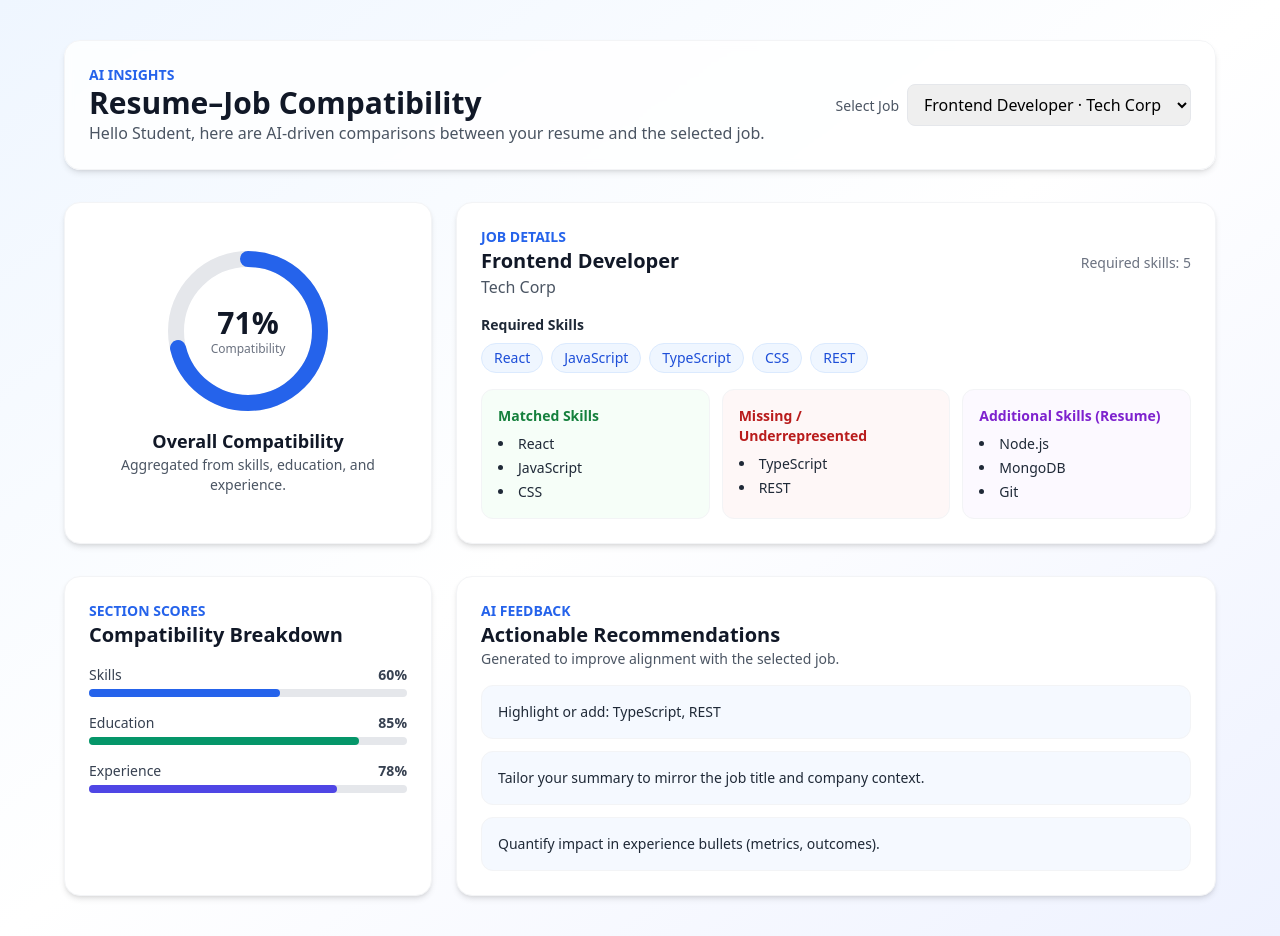
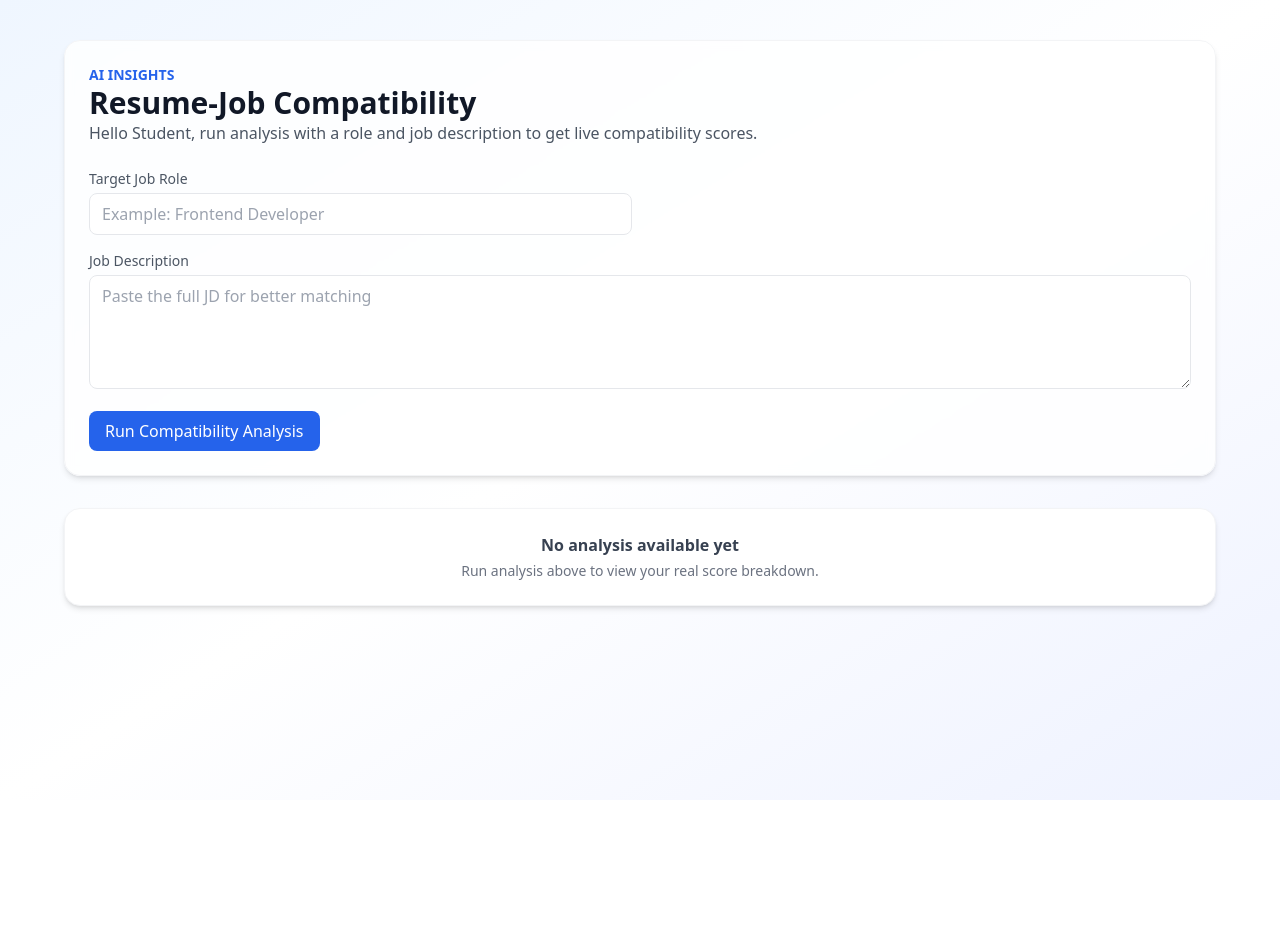
Before and after one commit to gowthamikota/final-year-project, a React (Create React App) app in the folder frontend/: page /compatibility in a window 1280 px wide. After the commit the page ends 800 px from the top, so only its background shows below. Built offline with nearby package versions, Linux system fonts and the light colour scheme.

Commit message:
refactor CompatibilityDashboard to enhance analysis fetching and display; add job role and description inputs for live compatibility scoring

```diff
--- a/frontend/src/pages/CompatibilityDashboard.js
+++ b/frontend/src/pages/CompatibilityDashboard.js
@@ -1,29 +1,7 @@
-import React, { useMemo, useState } from "react";
+import React, { useCallback, useEffect, useMemo, useState } from "react";
 import { useAuth } from "../context/AuthContext";
 
-const sampleJobs = [
-  {
-    id: "frontend-dev",
-    title: "Frontend Developer",
-    company: "Tech Corp",
-    requiredSkills: ["React", "JavaScript", "TypeScript", "CSS", "REST"],
-  },
-  {
-    id: "fullstack",
-    title: "Full Stack Engineer",
-    company: "Startup Inc",
-    requiredSkills: ["Node.js", "React", "MongoDB", "Docker", "CI/CD"],
-  },
-];
-
-const sampleResume = {
-  skills: ["React", "JavaScript", "CSS", "Node.js", "MongoDB", "Git"],
-  education: "B.Tech in Computer Science (2025)",
-  experience: [
-    "Frontend Intern – dashboards with React/Tailwind",
-    "Backend Intern – REST APIs with Express/MongoDB",
-  ],
-};
+const API_URL = process.env.REACT_APP_API_URL || "http://localhost:5000/api";
 
 const Gauge = ({ score }) => (
   <div className="relative h-40 w-40 flex items-center justify-center">
@@ -36,7 +14,7 @@ const Gauge = ({ score }) => (
         stroke="#2563eb"
         strokeWidth="10"
         fill="none"
-        strokeDasharray={`${score * 2.83} 283`}
+        strokeDasharray={`${Math.max(0, Math.min(100, score)) * 2.83} 283`}
         strokeLinecap="round"
       />
     </svg>
@@ -47,96 +25,218 @@ const Gauge = ({ score }) => (
   </div>
 );
 
+const getConfidenceMeta = (score) => {
+  if (score >= 70) return { label: "High", style: "bg-green-100 text-green-700" };
+  if (score >= 40) return { label: "Medium", style: "bg-yellow-100 text-yellow-700" };
+  return { label: "Low", style: "bg-orange-100 text-orange-700" };
+};
+
+const parseSuggestions = (text) => {
+  if (!text) return [];
+  const lines = text
+    .split("\n")
+    .map((line) => line.replace(/^[-*\d).\s]+/, "").trim())
+    .filter(Boolean);
+  return lines.slice(0, 6);
+};
+
 function CompatibilityDashboard() {
   const { user } = useAuth();
-  const [selectedJob, setSelectedJob] = useState(sampleJobs[0]);
+  const [jobRole, setJobRole] = useState("");
+  const [jobDescription, setJobDescription] = useState("");
+  const [isRunningAnalysis, setIsRunningAnalysis] = useState(false);
+  const [isLoadingLatest, setIsLoadingLatest] = useState(true);
+  const [error, setError] = useState("");
+  const [analysisData, setAnalysisData] = useState(null);
+  const [recommendations, setRecommendations] = useState([]);
+
+  const fetchLatestAnalysis = useCallback(async (role = "") => {
+    if (!user?._id) return;
+
+    try {
+      const query = role ? `?jobRole=${encodeURIComponent(role)}` : "";
+      const response = await fetch(`${API_URL}/analysis/${user._id}${query}`, {
+        credentials: "include",
+      });
+
+      if (!response.ok) {
+        if (response.status === 404) {
+          setAnalysisData(null);
+          setRecommendations([]);
+          return;
+        }
+        throw new Error("Unable to fetch latest analysis");
+      }
+
+      const result = await response.json();
+      if (result.success && result.data) {
+        setAnalysisData(result.data);
+        setRecommendations(parseSuggestions(result.suggestions));
+      }
+    } catch (fetchError) {
+      setError(fetchError.message || "Failed to load analysis");
+    }
+  }, [user]);
+
+  useEffect(() => {
+    const load = async () => {
+      setIsLoadingLatest(true);
+      await fetchLatestAnalysis();
+      setIsLoadingLatest(false);
+    };
+    load();
+  }, [fetchLatestAnalysis]);
+
+  const runAnalysis = async (event) => {
+    event.preventDefault();
+
+    if (!jobRole.trim() && !jobDescription.trim()) {
+      setError("Enter at least a job role or a job description.");
+      return;
+    }
+
+    try {
+      setError("");
+      setIsRunningAnalysis(true);
+
+      const response = await fetch(`${API_URL}/analysis/run`, {
+        method: "POST",
+        credentials: "include",
+        headers: { "Content-Type": "application/json" },
+        body: JSON.stringify({ jobRole, jobDescription }),
+      });
+
+      const result = await response.json();
+      if (!response.ok || !result.success) {
+        throw new Error(result.error || "Analysis request failed");
+      }
+
+      setAnalysisData(result.data || null);
+      await fetchLatestAnalysis(jobRole);
+    } catch (runError) {
+      setError(runError.message || "Analysis failed");
+    } finally {
+      setIsRunningAnalysis(false);
+    }
+  };
 
   const insights = useMemo(() => {
-    const matched = selectedJob.requiredSkills.filter((skill) => sampleResume.skills.includes(skill));
-    const missing = selectedJob.requiredSkills.filter((skill) => !sampleResume.skills.includes(skill));
-    const additional = sampleResume.skills.filter((skill) => !selectedJob.requiredSkills.includes(skill));
-
-    const skillScore = Math.round((matched.length / selectedJob.requiredSkills.length) * 100) || 0;
-    const educationScore = 85; // placeholder
-    const experienceScore = 78; // placeholder
-    const overall = Math.round(skillScore * 0.5 + educationScore * 0.25 + experienceScore * 0.25);
+    const scores = analysisData?.scores || {};
+    const skillGaps = analysisData?.skillGaps || {};
+    const matched = Array.isArray(skillGaps.matched) ? skillGaps.matched : [];
+    const missing = Array.isArray(skillGaps.missing) ? skillGaps.missing : [];
+    const additional = Array.isArray(skillGaps.surplus) ? skillGaps.surplus : [];
 
     return {
       matched,
       missing,
       additional,
       scores: {
-        overall,
-        skills: skillScore,
-        education: educationScore,
-        experience: experienceScore,
+        overall: Math.round(Number(analysisData?.finalScore || 0)),
+        github: Math.round(Number(scores.github || 0)),
+        leetcode: Math.round(Number(scores.leetcode || 0)),
+        resume: Math.round(Number(scores.resume || 0)),
       },
-      recommendations: [
-        missing.length > 0
-          ? `Highlight or add: ${missing.join(", ")}`
-          : "Great skill alignment. Emphasize key wins in bullet points.",
-        "Tailor your summary to mirror the job title and company context.",
-        "Quantify impact in experience bullets (metrics, outcomes).",
-      ],
+      confidenceScore: Number(analysisData?.confidenceScore || 0),
+      role: analysisData?.role || "unknown",
     };
-  }, [selectedJob]);
+  }, [analysisData]);
 
   const displayName = user?.firstName && user?.lastName
     ? `${user.firstName} ${user.lastName}`
     : user?.email || "Student";
 
+  const confidence = getConfidenceMeta(insights.confidenceScore);
+
+  if (isLoadingLatest) {
+    return (
+      <div className="min-h-screen bg-gradient-to-br from-blue-50 via-white to-indigo-50 py-10 px-4 sm:px-6 lg:px-8 flex items-center justify-center">
+        <div className="text-center">
+          <div className="animate-spin rounded-full h-12 w-12 border-b-2 border-blue-600 mx-auto mb-4"></div>
+          <p className="text-gray-600">Loading compatibility data...</p>
+        </div>
+      </div>
+    );
+  }
+
   return (
     <div className="min-h-screen bg-gradient-to-br from-blue-50 via-white to-indigo-50 py-10 px-4 sm:px-6 lg:px-8">
       <div className="max-w-6xl mx-auto space-y-8">
         <header className="bg-white/80 backdrop-blur-sm border border-gray-100 rounded-2xl shadow-md p-6 flex flex-col gap-3">
-          <div className="flex items-center justify-between">
+          <div className="flex flex-col gap-6">
             <div>
               <p className="text-sm text-blue-600 font-semibold uppercase">AI Insights</p>
-              <h1 className="text-3xl font-bold text-gray-900">Resume–Job Compatibility</h1>
-              <p className="text-gray-600">Hello {displayName}, here are AI-driven comparisons between your resume and the selected job.</p>
+              <h1 className="text-3xl font-bold text-gray-900">Resume-Job Compatibility</h1>
+              <p className="text-gray-600">Hello {displayName}, run analysis with a role and job description to get live compatibility scores.</p>
             </div>
-            <div>
-              <label className="text-sm text-gray-600">Select Job</label>
-              <select
-                className="ml-2 border border-gray-200 rounded-lg px-3 py-2 focus:ring-2 focus:ring-blue-500 focus:border-transparent"
-                value={selectedJob.id}
-                onChange={(e) => setSelectedJob(sampleJobs.find((job) => job.id === e.target.value) || sampleJobs[0])}
-              >
-                {sampleJobs.map((job) => (
-                  <option key={job.id} value={job.id}>
-                    {job.title} · {job.company}
-                  </option>
-                ))}
-              </select>
-            </div>
+
+            <form onSubmit={runAnalysis} className="grid grid-cols-1 md:grid-cols-2 gap-4">
+              <div>
+                <label className="block text-sm text-gray-600 mb-1">Target Job Role</label>
+                <input
+                  type="text"
+                  value={jobRole}
+                  onChange={(e) => setJobRole(e.target.value)}
+                  placeholder="Example: Frontend Developer"
+                  className="w-full border border-gray-200 rounded-lg px-3 py-2 focus:ring-2 focus:ring-blue-500 focus:border-transparent"
+                />
+              </div>
+              <div className="md:col-span-2">
+                <label className="block text-sm text-gray-600 mb-1">Job Description</label>
+                <textarea
+                  rows={4}
+                  value={jobDescription}
+                  onChange={(e) => setJobDescription(e.target.value)}
+                  placeholder="Paste the full JD for better matching"
+                  className="w-full border border-gray-200 rounded-lg px-3 py-2 focus:ring-2 focus:ring-blue-500 focus:border-transparent"
+                />
+              </div>
+              <div className="md:col-span-2 flex items-center gap-3">
+                <button
+                  type="submit"
+                  disabled={isRunningAnalysis}
+                  className="bg-blue-600 text-white px-4 py-2 rounded-lg hover:bg-blue-700 disabled:opacity-60"
+                >
+                  {isRunningAnalysis ? "Running Analysis..." : "Run Compatibility Analysis"}
+                </button>
+                {error && <p className="text-sm text-red-600">{error}</p>}
+              </div>
+            </form>
           </div>
         </header>
 
+        {!analysisData && (
+          <section className="bg-white border border-gray-100 rounded-2xl shadow-md p-6 text-center">
+            <p className="text-gray-700 font-semibold">No analysis available yet</p>
+            <p className="text-gray-500 text-sm mt-1">Run analysis above to view your real score breakdown.</p>
+          </section>
+        )}
+
+        {analysisData && (
+          <>
         <div className="grid grid-cols-1 lg:grid-cols-3 gap-6">
           <section className="bg-white border border-gray-100 rounded-2xl shadow-md p-6 flex flex-col items-center justify-center">
             <Gauge score={insights.scores.overall} />
             <div className="mt-4 text-center">
               <p className="text-lg font-semibold text-gray-900">Overall Compatibility</p>
-              <p className="text-sm text-gray-600">Aggregated from skills, education, and experience.</p>
+              <p className="text-sm text-gray-600">Detected role: {insights.role.toUpperCase()}</p>
             </div>
           </section>
 
           <section className="bg-white border border-gray-100 rounded-2xl shadow-md p-6 lg:col-span-2 space-y-4">
             <div className="flex items-center justify-between">
               <div>
-                <p className="text-sm text-blue-600 font-semibold uppercase">Job Details</p>
-                <h2 className="text-xl font-bold text-gray-900">{selectedJob.title}</h2>
-                <p className="text-gray-600">{selectedJob.company}</p>
+                <p className="text-sm text-blue-600 font-semibold uppercase">Confidence</p>
+                <h2 className="text-xl font-bold text-gray-900">{insights.confidenceScore.toFixed(1)}%</h2>
+                <p className="text-gray-600">Reliability of current evaluation data</p>
               </div>
-              <div className="text-right text-sm text-gray-500">
-                Required skills: {selectedJob.requiredSkills.length}
-              </div>
+              <span className={`text-sm font-semibold px-3 py-1 rounded-full ${confidence.style}`}>{confidence.label}</span>
             </div>
 
             <div className="space-y-2">
-              <p className="text-sm font-semibold text-gray-800">Required Skills</p>
+              <p className="text-sm font-semibold text-gray-800">Matched Skills</p>
               <div className="flex flex-wrap gap-2">
-                {selectedJob.requiredSkills.map((skill) => (
+                {(insights.matched.length ? insights.matched : ["No matched skills yet"]).map((skill) => (
                   <span key={skill} className="px-3 py-1 rounded-full bg-blue-50 text-blue-700 text-sm border border-blue-100">
                     {skill}
                   </span>
@@ -158,7 +258,7 @@ function CompatibilityDashboard() {
                 </ul>
               </div>
               <div className="border border-gray-100 rounded-xl p-4 bg-purple-50/60">
-                <p className="text-sm font-semibold text-purple-700">Additional Skills (Resume)</p>
+                <p className="text-sm font-semibold text-purple-700">Additional Skills</p>
                 <ul className="mt-2 space-y-1 text-sm text-gray-800 list-disc list-inside">
                   {insights.additional.length ? insights.additional.map((skill) => <li key={skill}>{skill}</li>) : <li>None</li>}
                 </ul>
@@ -178,9 +278,9 @@ function CompatibilityDashboard() {
 
             <div className="space-y-4">
               {[
-                { label: "Skills", value: insights.scores.skills, color: "bg-blue-600" },
-                { label: "Education", value: insights.scores.education, color: "bg-emerald-600" },
-                { label: "Experience", value: insights.scores.experience, color: "bg-indigo-600" },
+                { label: "GitHub", value: insights.scores.github, color: "bg-blue-600" },
+                { label: "LeetCode", value: insights.scores.leetcode, color: "bg-emerald-600" },
+                { label: "Resume", value: insights.scores.resume, color: "bg-indigo-600" },
               ].map((item) => (
                 <div key={item.label}>
                   <div className="flex justify-between text-sm text-gray-700 mb-1">
@@ -205,14 +305,21 @@ function CompatibilityDashboard() {
             </div>
 
             <div className="space-y-3">
-              {insights.recommendations.map((rec, idx) => (
+              {(recommendations.length ? recommendations : (analysisData.skillRecommendations || [])).slice(0, 6).map((rec, idx) => (
                 <div key={idx} className="border border-gray-100 rounded-xl p-4 bg-blue-50/60 text-sm text-gray-800">
                   {rec}
                 </div>
               ))}
+              {!recommendations.length && !(analysisData.skillRecommendations || []).length && (
+                <div className="border border-gray-100 rounded-xl p-4 bg-gray-50 text-sm text-gray-600">
+                  Run analysis with a detailed job description to get stronger recommendations.
+                </div>
+              )}
             </div>
           </section>
         </div>
+          </>
+        )}
       </div>
     </div>
   );
```
